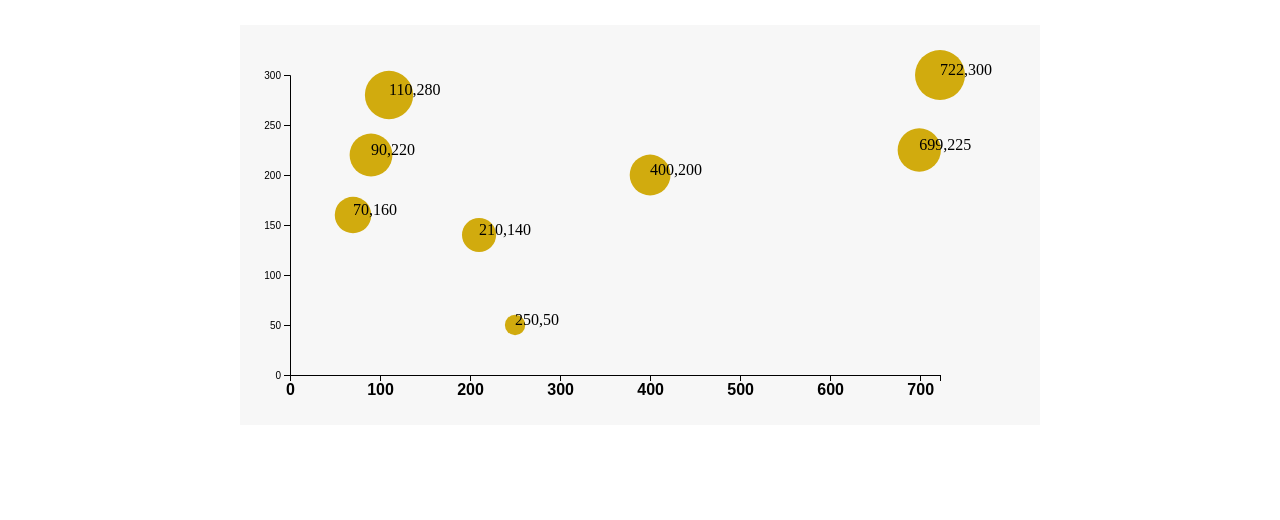
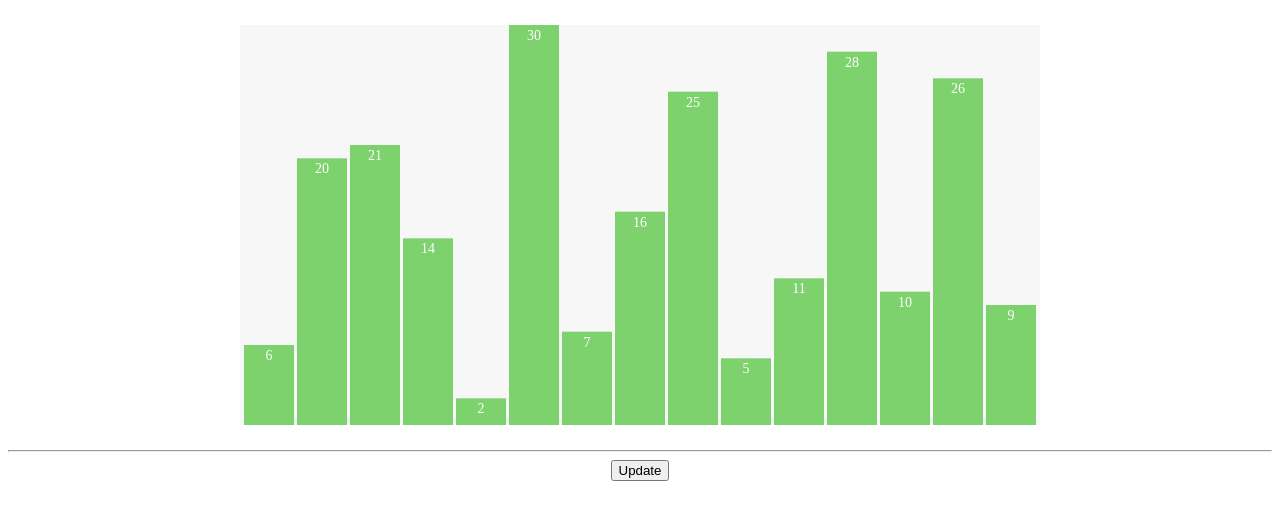
Before and after one commit to Alexanderlol/d3js-workshop, a plain HTML site: page index.html in a window 1280 px wide. Drawn offline with nearby package versions, Linux system fonts and the light colour scheme.

Commit message:
animations and interactivity 1-3

```diff
--- a/app.js
+++ b/app.js
@@ -1,21 +1,21 @@
 /* D3 Fundamentals */
 
 /* Selections */
-/*var el = d3.select( 'body' ).append( 'p' );
-console.log(el);*/
+/* var el = d3.select( 'body' ).append( 'p' );
+console.log(el); */
 
 /* Manipulating Selections */
-/*var el = d3.select( 'body' )
+/* var el = d3.select( 'body' )
 		.append( 'p' )
 		.classed( 'foo', true )
 		.classed( 'bar', true )
 		.text( 'Hello World!' )
 		.style( 'color', 'blue' );
 
-console.log(el);*/
+console.log(el); */
 
 /* Binding Data */
-/*var dataset = [10, 20, 30, 40, 50];
+/* var dataset = [10, 20, 30, 40, 50];
 
 var el = d3.select('body')
 		.selectAll('p')
@@ -24,7 +24,7 @@ var el = d3.select('body')
 		.append('p')
 		.text("Hello World!");
 
-console.log(el);*/
+console.log(el); */
 
 /* Displaying Data */
 // var dataset = [10, 20, 30, 40, 50];
@@ -167,105 +167,105 @@ svg.selectAll('text')
 		.attr('fill', '#fff')
 		.attr('text-anchor', 'middle'); */
 
-/* Scatter Plot  w/ axis */
+// Scatter Plot  w/ axis
 
-var data            =   [
-    [ 400, 200 ],
-    [ 210, 140 ],
-    [ 722, 300 ],
-    [ 70, 160 ],
-    [ 250, 50 ],
-    [ 110, 280 ],
-    [ 699, 225 ],
-    [ 90, 220 ]
-];
-var chart_width     =   800;
-var chart_height    =   400;
-var padding         =   50;
+// var data            =   [
+//     [ 400, 200 ],
+//     [ 210, 140 ],
+//     [ 722, 300 ],
+//     [ 70, 160 ],
+//     [ 250, 50 ],
+//     [ 110, 280 ],
+//     [ 699, 225 ],
+//     [ 90, 220 ]
+// ];
+// var chart_width     =   800;
+// var chart_height    =   400;
+// var padding         =   50;
 
-// Create SVG Element
-var svg             =   d3.select( '#chart' )
-    .append( 'svg' )
-    .attr( 'width', chart_width )
-    .attr( 'height', chart_height );
+//  Create SVG Element
+// var svg             =   d3.select( '#chart' )
+//     .append( 'svg' )
+//     .attr( 'width', chart_width )
+//     .attr( 'height', chart_height );
 
-// Create Scales
-var x_scale         =   d3.scaleLinear()
-    .domain([0, d3.max(data, function(d){
-        return d[0];
-    })])
-    .range([ padding, chart_width - padding * 2 ]);
+//  Create Scales
+// var x_scale         =   d3.scaleLinear()
+//     .domain([0, d3.max(data, function(d){
+//         return d[0];
+//     })])
+//     .range([ padding, chart_width - padding * 2 ]);
 
-var y_scale         =   d3.scaleLinear()
-    .domain([ 0, d3.max(data, function(d){
-        return d[1];
-    })])
-    .range([ chart_height - padding, padding ]);
+// var y_scale         =   d3.scaleLinear()
+//     .domain([ 0, d3.max(data, function(d){
+//         return d[1];
+//     })])
+//     .range([ chart_height - padding, padding ]);
 
-var r_scale         =   d3.scaleLinear()
-    .domain([0, d3.max(data, function( d ){
-        return d[1];
-    })])
-    .range([5, 30]);
+// var r_scale         =   d3.scaleLinear()
+//     .domain([0, d3.max(data, function( d ){
+//         return d[1];
+//     })])
+//     .range([5, 30]);
 
-var a_scale         =   d3.scaleSqrt()
-    .domain([ 0, d3.max(data, function(d) {
-        return d[1];
-    })])
-    .range([ 0, 25 ]);
+// var a_scale         =   d3.scaleSqrt()
+//     .domain([ 0, d3.max(data, function(d) {
+//         return d[1];
+//     })])
+//     .range([ 0, 25 ]);
 
- // Create Axis
-var x_axis          =   d3.axisBottom(x_scale);
-		//.ticks(5);
-		//.tickValues([0, 150, 250, 600, 700]);
+//   Create Axis
+// var x_axis          =   d3.axisBottom(x_scale);
+// 		.ticks(5);
+// 		.tickValues([0, 150, 250, 600, 700]);
 
- svg.append('g')
- 			.attr('class', 'x-axis')
- 			.attr('transform', 'translate(0,' + (chart_height - padding) + ')')
- 			.call(x_axis);
+//  svg.append('g')
+//  			.attr('class', 'x-axis')
+//  			.attr('transform', 'translate(0,' + (chart_height - padding) + ')')
+//  			.call(x_axis);
 
-var y_axis          =   d3.axisLeft(y_scale)
-		.ticks(5);
-		// .tickFormat(function(d){
-		// 	return d + '%';
-		// });
+// var y_axis          =   d3.axisLeft(y_scale)
+// 		.ticks(5);
+// 		 .tickFormat(function(d){
+// 		 	return d + '%';
+// 		 });
 
- svg.append('g')
- 			.attr('class', 'y-axis')
- 			.attr('transform', 'translate(' + padding + ', 0 )')
- 			.call(y_axis);
+//  svg.append('g')
+//  			.attr('class', 'y-axis')
+//  			.attr('transform', 'translate(' + padding + ', 0 )')
+//  			.call(y_axis);
 
-// Create Circles
-svg.selectAll( 'circle' )
-    .data( data )
-    .enter()
-    .append( 'circle' )
-    .attr("cx", function(d) {
-        return x_scale(d[0]);
-    })
-    .attr("cy", function(d) {
-        return y_scale(d[1]);
-    })
-    .attr("r", function(d){
-        return a_scale(d[1]);
-    })
-    .attr( 'fill', '#D1AB0E' );
+//  Create Circles
+// svg.selectAll( 'circle' )
+//     .data( data )
+//     .enter()
+//     .append( 'circle' )
+//     .attr("cx", function(d) {
+//         return x_scale(d[0]);
+//     })
+//     .attr("cy", function(d) {
+//         return y_scale(d[1]);
+//     })
+//     .attr("r", function(d){
+//         return a_scale(d[1]);
+//     })
+//     .attr( 'fill', '#D1AB0E' );
 
-// Create Labels
-svg.append('g')
-		.selectAll( 'text' )
-    .data( data )
-    .enter()
-    .append( 'text' )
-    .text(function(d) {
-        return d.join( ',' );
-    })
-    .attr("x", function(d) {
-        return x_scale(d[0]);
-    })
-    .attr("y", function(d) {
-        return y_scale(d[1]);
-    });
+//  Create Labels
+// svg.append('g')
+// 		.selectAll( 'text' )
+//     .data( data )
+//     .enter()
+//     .append( 'text' )
+//     .text(function(d) {
+//         return d.join( ',' );
+//     })
+//     .attr("x", function(d) {
+//         return x_scale(d[0]);
+//     })
+//     .attr("y", function(d) {
+//         return y_scale(d[1]);
+//     });
 
 /* Time Scale scatter plot */
 
@@ -288,20 +288,20 @@ svg.append('g')
 // var chart_height    =   400;
 // var padding         =   50;
 
-// // Loop through each date
+//  Loop through each date
 
 // data.forEach(function(e, i){
 // 	data[i].date = time_parse(e.date);
 // });
 
-// // Create SVG element
+//  Create SVG element
 
 // var svg = d3.select('#chart')
 // 		.append('svg')
 // 		.attr('width', chart_width)
 // 		.attr('height', chart_height);
 
-// // Create scales
+//  Create scales
 
 // var x_scale = d3.scaleTime()
 // 		.domain([
@@ -332,7 +332,7 @@ svg.append('g')
 // 		})])
 // 		.range([0, 25]);
 
-// // Create circles
+//  Create circles
 // svg.selectAll('circle')
 // 		.data(data)
 // 		.enter()
@@ -348,7 +348,7 @@ svg.append('g')
 // 		})
 // 		.attr('fill', '#D1AB0E');
 
-// // Create labels
+//  Create labels
 // svg.selectAll('text')
 // 		.data(data)
 // 		.enter()
@@ -370,3 +370,95 @@ svg.append('g')
 var scale = d3.scaleLinear()
 		.domain([d3.min(slices), d3.max(slices)])
 		.range([10, 350]);*/
+
+/* *************************
+ORDINAL SCALES
+************** */
+// var fruit = ['Apples', 'Oranges', 'Grapes', 'Strawberry', 'Kiwi'];
+
+// var scale = d3.scaleBand()
+// 			.domain(d3.range(fruit.length))
+// 			.range( [ 0, 500 ] );
+
+var data            =   [6,20,21,14,2,30,7,16,25,5,11,28,10,26,9];
+
+// Create SVG Element
+var chart_width     =   800;
+var chart_height    =   400;
+var bar_padding     =   5;
+var svg             =   d3.select( '#chart' )
+    .append( 'svg' )
+    .attr( 'width', chart_width )
+    .attr( 'height', chart_height );
+
+// Create scales
+// 800 / 15 = 53.33
+var x_scale = d3.scaleBand()
+		.domain( d3.range(data.length) )
+		.rangeRound([ 0, chart_width ])
+		.paddingInner(0.05);
+
+var y_scale = d3.scaleLinear()
+		.domain([ 0, d3.max(data) ])
+		.range([ 0, chart_height ]);
+
+// Bind Data and create bars
+svg.selectAll( 'rect' )
+    .data( data )
+    .enter()
+    .append( 'rect' )
+    .attr( 'x', function( d, i ){
+        return x_scale(i);
+    })
+    .attr( 'y', function(d ){
+        return chart_height - y_scale(d);
+    })
+    .attr( 'width', x_scale.bandwidth() )
+    .attr( 'height', function( d ){
+        return y_scale(d);
+    })
+    .attr( 'fill', '#7ED26D' );
+
+// Create Labels
+svg.selectAll( 'text' )
+    .data(data)
+    .enter()
+    .append( 'text' )
+    .text(function( d ){
+        return d;
+    })
+    .attr( 'x', function( d, i ){
+        return x_scale(i) + x_scale.bandwidth() /2;
+    })
+    .attr( 'y', function(d ){
+        return chart_height - y_scale(d) + 15;
+    })
+    .attr( 'font-size', 14 )
+    .attr( 'fill', '#fff' )
+    .attr( 'text-anchor', 'middle' );
+
+// Events
+d3.select('button').on("click", function(){
+	data.reverse();
+
+	svg.selectAll('rect')
+			.data(data)
+			.attr( 'y', function(d ){
+        return chart_height - y_scale(d);
+    	})
+			.attr( 'height', function( d ){
+        return y_scale(d);
+    	});
+
+  svg.selectAll( 'text' )
+    	.data(data)
+    	.text(function( d ){
+        return d;
+    	})
+    	.attr( 'x', function( d, i ){
+        return x_scale(i) + x_scale.bandwidth() /2;
+    	})
+    	.attr( 'y', function(d ){
+        return chart_height - y_scale(d) + 15;
+    	});
+});
--- a/index.html
+++ b/index.html
@@ -320,8 +320,13 @@
 </svg> -->
 
 <!-- Getting to know Scales -->
-	<div id="chart">
-	</div>
+<!-- 	<div id="chart">
+	</div> -->
+
+
+<div id="chart"></div>
+<hr>
+<button type="button">Update</button>
 
 
 <script src="https://d3js.org/d3.v4.js"></script>
--- a/style.css
+++ b/style.css
@@ -4,13 +4,12 @@
     background-color: #f7f7f7;
     margin: 25px auto;
 }
-
 .bar{
-	display: inline-block;
-	width: 25px;
-	height: 300px;
-	background-color: #7ED26D;
-	margin-right: 5px;
+    display: inline-block;
+    width: 25px;
+    height: 300px;
+    background-color: #7ED26D;
+    margin-right: 5px;
 }
 
 .x-axis path, .x-axis line {
@@ -22,3 +21,18 @@
 	font-weight: bold;
 	font-size: 16px;
 }
+
+.y-axis path, .y-axis line {
+	shape-rendering: crispEdges;
+}
+
+.y-axis text{
+	font-family: sans-serif;
+	font-weight: bold;
+	font-size: 16px;
+}
+
+button{
+	display: block;
+	margin: 0 auto;
+}
```
